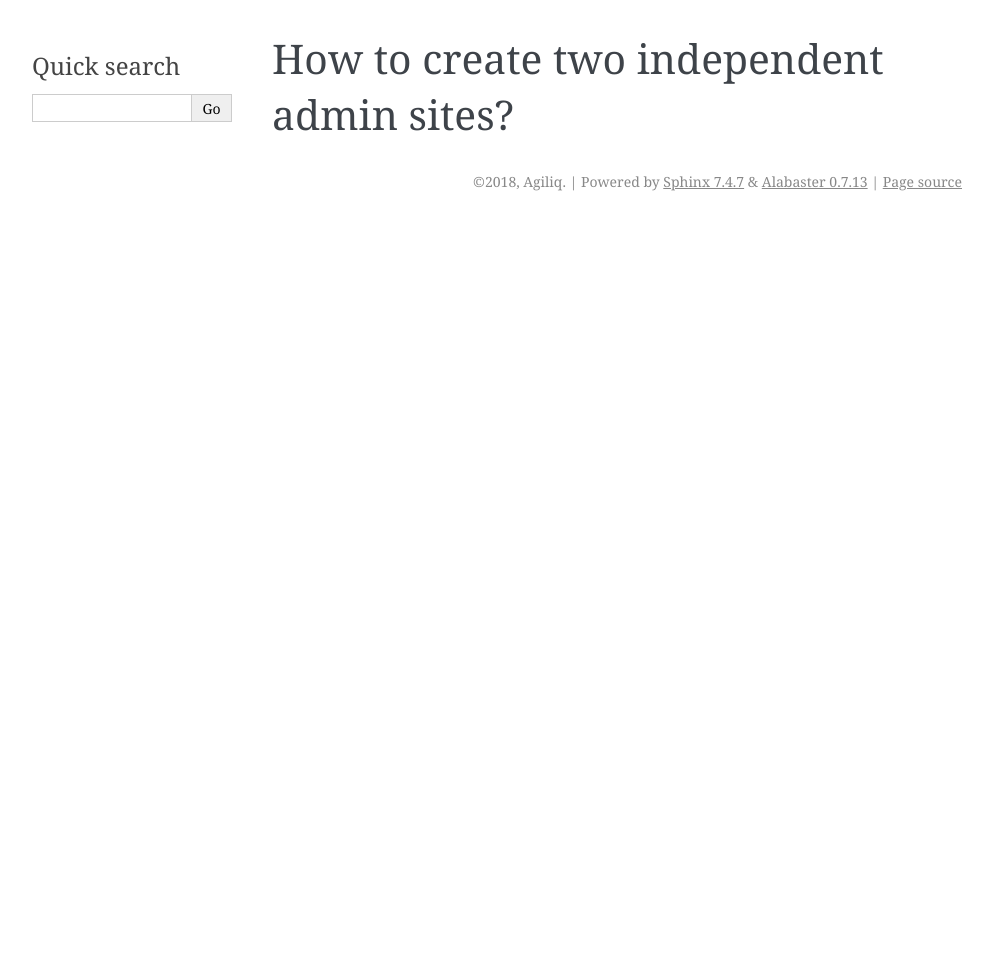
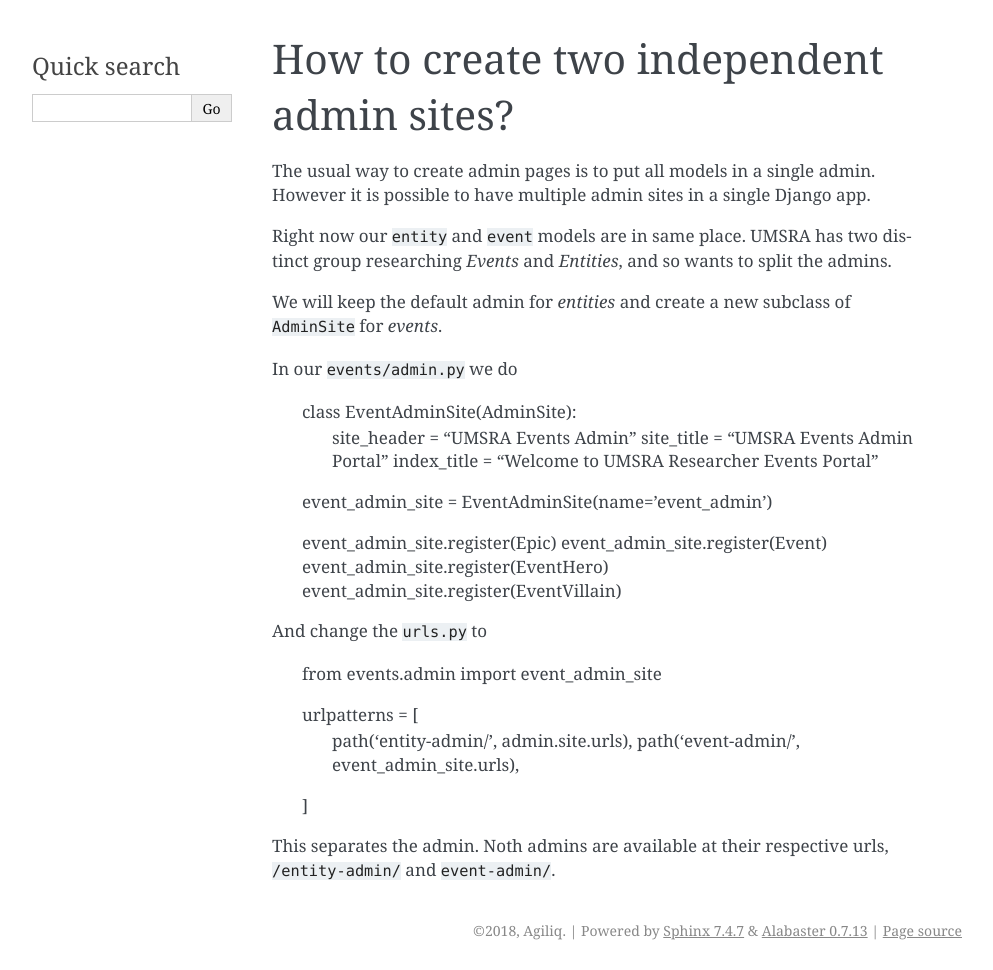
Before and after one commit to agiliq/django-admin-cookbook, a Sphinx documentation site: the page built from docs/two_admin.rst, in a window 1280 px wide. Shown: the whole page, without its empty margins (148-1141 px from the left). Built offline with Sphinx 7.4.7, drawn with Linux system fonts in a browser that asks for light colours; before the commit the page ends 900 px from its top, so only the background shows below that.

Commit message:
Added two admins chapter

```diff
--- a/docs/two_admin.rst
+++ b/docs/two_admin.rst
@@ -1,2 +1,37 @@
 How to create two independent admin sites?
 ===========================================================
+
+The usual way to create admin pages is to put all models in a single admin. However it is possible to have multiple admin sites in a single Django app.
+
+Right now our :code:`entity` and :code:`event` models are in same place. UMSRA has two distinct group researching `Events` and `Entities`, and so  wants to split the admins.
+
+
+We will keep the default admin for `entities` and create a new subclass of :code:`AdminSite` for `events`.
+
+In our :code:`events/admin.py` we do
+
+    class EventAdminSite(AdminSite):
+        site_header = "UMSRA Events Admin"
+        site_title = "UMSRA Events Admin Portal"
+        index_title = "Welcome to UMSRA Researcher Events Portal"
+
+    event_admin_site = EventAdminSite(name='event_admin')
+
+
+    event_admin_site.register(Epic)
+    event_admin_site.register(Event)
+    event_admin_site.register(EventHero)
+    event_admin_site.register(EventVillain)
+
+And change the :code:`urls.py` to
+
+    from events.admin import event_admin_site
+
+
+    urlpatterns = [
+        path('entity-admin/', admin.site.urls),
+        path('event-admin/', event_admin_site.urls),
+    ]
+
+
+This separates the admin. Noth admins are available at their respective urls, :code:`/entity-admin/` and :code:`event-admin/`.
```
Also changed, not shown: 2 other files.
